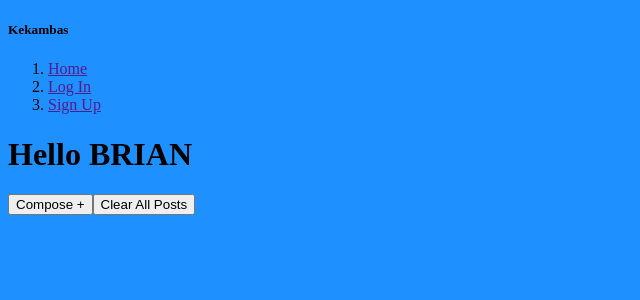
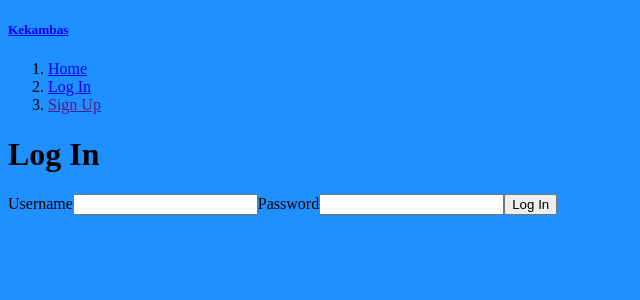
Before and after one commit to HTJin/quiz-app-api, a React (Vite) app: page /login in a window 1280 px wide. Shown: the top 300 px of the page, without its empty margins (0-640 px from the left). Built offline with nearby package versions, Linux system fonts and the light colour scheme.

Commit message:
login features added

```diff
--- a/package.json
+++ b/package.json
@@ -11,7 +11,8 @@
   },
   "dependencies": {
     "react": "^18.2.0",
-    "react-dom": "^18.2.0"
+    "react-dom": "^18.2.0",
+    "react-router-dom": "^6.14.0"
   },
   "devDependencies": {
     "@types/react": "^18.0.37",
--- a/src/App.tsx
+++ b/src/App.tsx
@@ -1,21 +1,32 @@
-import { useState, MouseEvent } from "react";
+import { useState } from "react";
+import { Routes, Route } from "react-router-dom";
 import Navigation from "./components/Navigation";
 import Home from "./views/Home";
+import Login from "./views/Login";
+import UserType from "./types/auth";
 
 export default function App() {
   const [isLoggedIn, setLoggedIn] = useState(false);
+  const [loggedInUser, setLoggedInUser] = useState<UserType | null>(null);
 
-  const name = "Brian";
+  const logUserIn = (user: UserType): void => {
+    setLoggedIn(true);
+    setLoggedInUser(user);
+  };
 
-  const handleClick = (_: MouseEvent): void => {
-    setLoggedIn(!isLoggedIn);
+  const logUserOut = (): void => {
+    setLoggedIn(false);
+    setLoggedInUser(null);
   };
 
   return (
     <div>
-      <Navigation isLoggedIn={isLoggedIn} />
+      <Navigation isLoggedIn={isLoggedIn} logUserOut={logUserOut} />
       <div>
-        <Home name={name} />
+        <Routes>
+          <Route path="/" element={<Home user={loggedInUser} />} />
+          <Route path="/login" element={<Login logUserIn={logUserIn} />} />
+        </Routes>
       </div>
     </div>
   );
--- a/src/components/Navigation.tsx
+++ b/src/components/Navigation.tsx
@@ -1,19 +1,29 @@
+import { Link } from "react-router-dom";
+
 type NavigationProps = {
   isLoggedIn: boolean;
+  logUserOut: () => void;
 };
 
-export default function Navigation({ isLoggedIn }: NavigationProps) {
+export default function Navigation({
+  isLoggedIn,
+  logUserOut,
+}: NavigationProps) {
   return (
     <div>
-      <h5>Kekambas</h5>
+      <Link to="/">
+        <h5>Kekambas</h5>
+      </Link>
       <ol>
         <li>
-          <a href="">Home</a>
+          <Link to="/">Home</Link>
         </li>
         {isLoggedIn ? (
           <>
             <li>
-              <a href="">Log Out</a>
+              <Link to="/" onClick={logUserOut}>
+                Log Out
+              </Link>
             </li>
             <li>
               <a href="">Create Post</a>
@@ -22,7 +32,7 @@
         ) : (
           <>
             <li>
-              <a href="">Log In</a>
+              <Link to="/login">Log In</Link>
             </li>
             <li>
               <a href="">Sign Up</a>
--- a/src/main.tsx
+++ b/src/main.tsx
@@ -1,10 +1,13 @@
-import React from 'react'
-import ReactDOM from 'react-dom/client'
-import App from './App.tsx'
-import './index.css'
+import React from "react";
+import ReactDOM from "react-dom/client";
+import { BrowserRouter } from "react-router-dom";
+import App from "./App.tsx";
+import "./index.css";
 
-ReactDOM.createRoot(document.getElementById('root') as HTMLElement).render(
+ReactDOM.createRoot(document.getElementById("root") as HTMLElement).render(
   <React.StrictMode>
-    <App />
-  </React.StrictMode>,
-)
+    <BrowserRouter>
+      <App />
+    </BrowserRouter>
+  </React.StrictMode>
+);
--- /dev/null
+++ b/src/types/auth.ts
@@ -0,0 +1,10 @@
+type UserType = {
+  id: number;
+  username: string;
+  password?: string;
+  firstName?: string;
+  lastName?: string;
+  email?: string;
+};
+
+export default UserType;
--- a/src/views/Home.tsx
+++ b/src/views/Home.tsx
@@ -2,13 +2,14 @@
 import PostCard from "../components/PostCard";
 import PostForm from "../components/PostForm";
 import PostType from "../types/post";
+import UserType from "../types/auth";
 
 type HomeProps = {
-  name: string;
+  user: UserType | null;
   handleClick?: (e: MouseEvent) => void;
 };
 
-export default function Home({ name }: HomeProps) {
+export default function Home({ user }: HomeProps) {
   const [posts, setPosts] = useState<PostType[]>([]);
   const [newPost, setNewPost] = useState<PostType>({
     id: 1,
@@ -32,13 +33,17 @@
 
   return (
     <>
-      <h1>Hello {name.toUpperCase()}</h1>
+      <h1>
+        Hello {user?.firstName} {user?.lastName}
+      </h1>
+      {user && (
         <button
           onClick={() => {
             setDisplayForm(!displayForm);
           }}>
           {displayForm ? "Close X" : "Compose +"}
         </button>
+      )}
       {displayForm && (
         <PostForm
           handleSubmit={handleFormSubmit}
@@ -47,7 +52,7 @@
         />
       )}
       {posts.map((p) => (
-        <PostCard post={p} />
+        <PostCard key={p.id} post={p} />
       ))}
       <button
         onClick={() => {
--- /dev/null
+++ b/src/views/Login.tsx
@@ -0,0 +1,65 @@
+import { useState, ChangeEvent, FormEvent } from "react";
+import { useNavigate } from "react-router-dom";
+import UserType from "../types/auth";
+
+type LoginProps = {
+  logUserIn: (user: UserType) => void;
+};
+
+export default function Login({ logUserIn }: LoginProps) {
+  const navigate = useNavigate();
+  const [user, setUser] = useState<UserType>({
+    id: 1,
+    username: "",
+    password: "",
+  });
+
+  const handleInputChange = (e: ChangeEvent<HTMLInputElement>): void => {
+    setUser({ ...user, [e.target.name]: e.target.value });
+  };
+  const handleFormSubmit = (e: FormEvent<HTMLFormElement>): void => {
+    e.preventDefault();
+
+    const firstNames = ["Bob", "Rob", "Adam", "Sally", "Julie"];
+    const lastNames = ["Smith", "Robert", "Johnson", "Jackson", "Lee"];
+    const randomFirstName =
+      firstNames[Math.floor(Math.random() * firstNames.length)];
+    const randomLastName =
+      lastNames[Math.floor(Math.random() * lastNames.length)];
+    const randomEmail =
+      randomFirstName[0].toLowerCase() +
+      randomLastName.toLowerCase() +
+      "@codingtemple.lol";
+
+    logUserIn({
+      ...user,
+      firstName: randomFirstName,
+      lastName: randomLastName,
+      email: randomEmail,
+    });
+    navigate("/");
+  };
+
+  return (
+    <>
+      <h1>Log In</h1>
+      <form onSubmit={handleFormSubmit}>
+        <label>Username</label>
+        <input
+          type="text"
+          name="username"
+          value={user.username}
+          onChange={handleInputChange}
+        />
+        <label>Password</label>
+        <input
+          type="password"
+          name="password"
+          value={user.password}
+          onChange={handleInputChange}
+        />
+        <button type="submit">Log In</button>
+      </form>
+    </>
+  );
+}
```
Also changed, not shown: 1 other file (tests, documents, lock files or other folders). Lines whose indentation alone changed are shown as unchanged.
